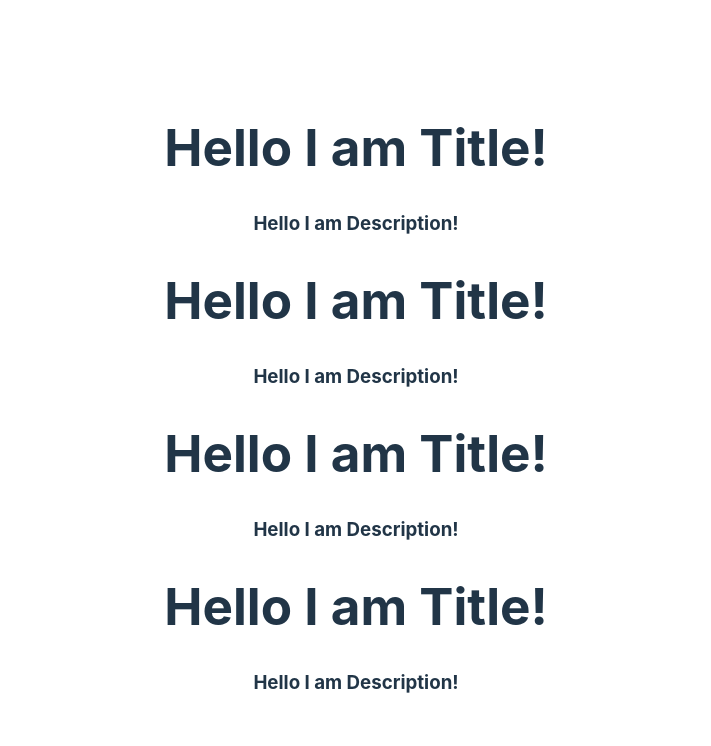
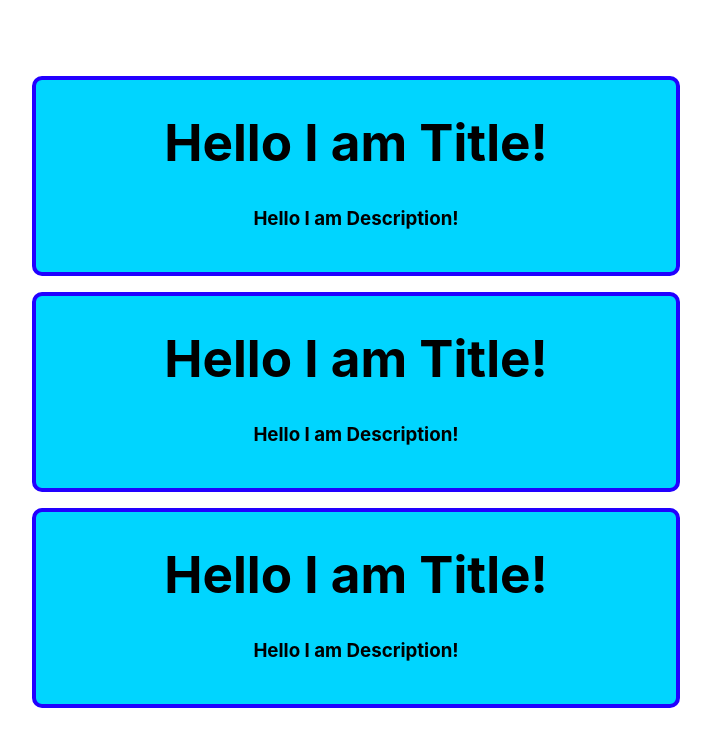
Before and after one commit to JajoriaYogesh04/ReactJS, a React (Vite) app in the folder chapter1/basic-react-app/: page / in a window 1280 px wide. Shown: the top 746 px of the page, without its empty margins (284-995 px from the left). Built offline with nearby package versions, Linux system fonts and the light colour scheme.

Commit message:
Styling of components

```diff
--- /dev/null
+++ b/chapter1/basic-react-app/src/Product.css
@@ -0,0 +1,10 @@
+.Product{
+    height: 10rem;
+    width: 40rem;
+    background-color: rgb(0, 213, 255);
+    color: black;
+    border: 4px solid rgb(34, 0, 255);
+    border-radius: 10px;
+    margin-bottom: 1rem;
+    padding: 0 0 2rem 0;
+}
--- a/chapter1/basic-react-app/src/Product.jsx
+++ b/chapter1/basic-react-app/src/Product.jsx
@@ -1,12 +1,13 @@
 import Title from "./Title";
 import { Description } from "./Description";
+import "./Product.css"
 
 function Product(){
     return(
-        <>
+        <div className="Product">
             <Title></Title>
             <Description></Description>
-        </>
+        </div>
     )
 }
 
--- a/chapter1/basic-react-app/src/ProductTab.jsx
+++ b/chapter1/basic-react-app/src/ProductTab.jsx
@@ -6,7 +6,6 @@ function ProductTab(){
             <Product></Product>
             <Product></Product>
             <Product></Product>
-            <Product></Product>
         </>
     )
 }
```
